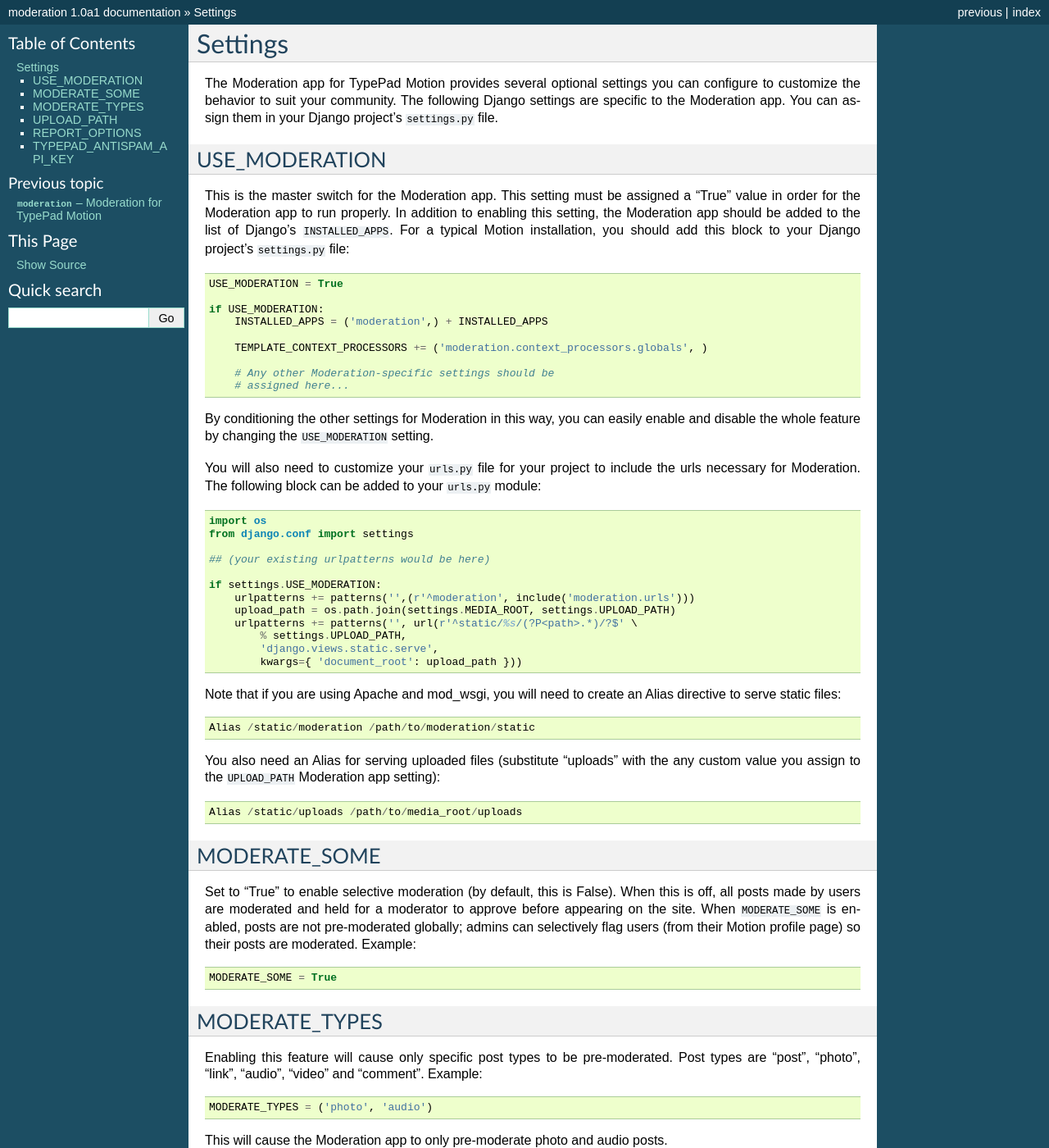
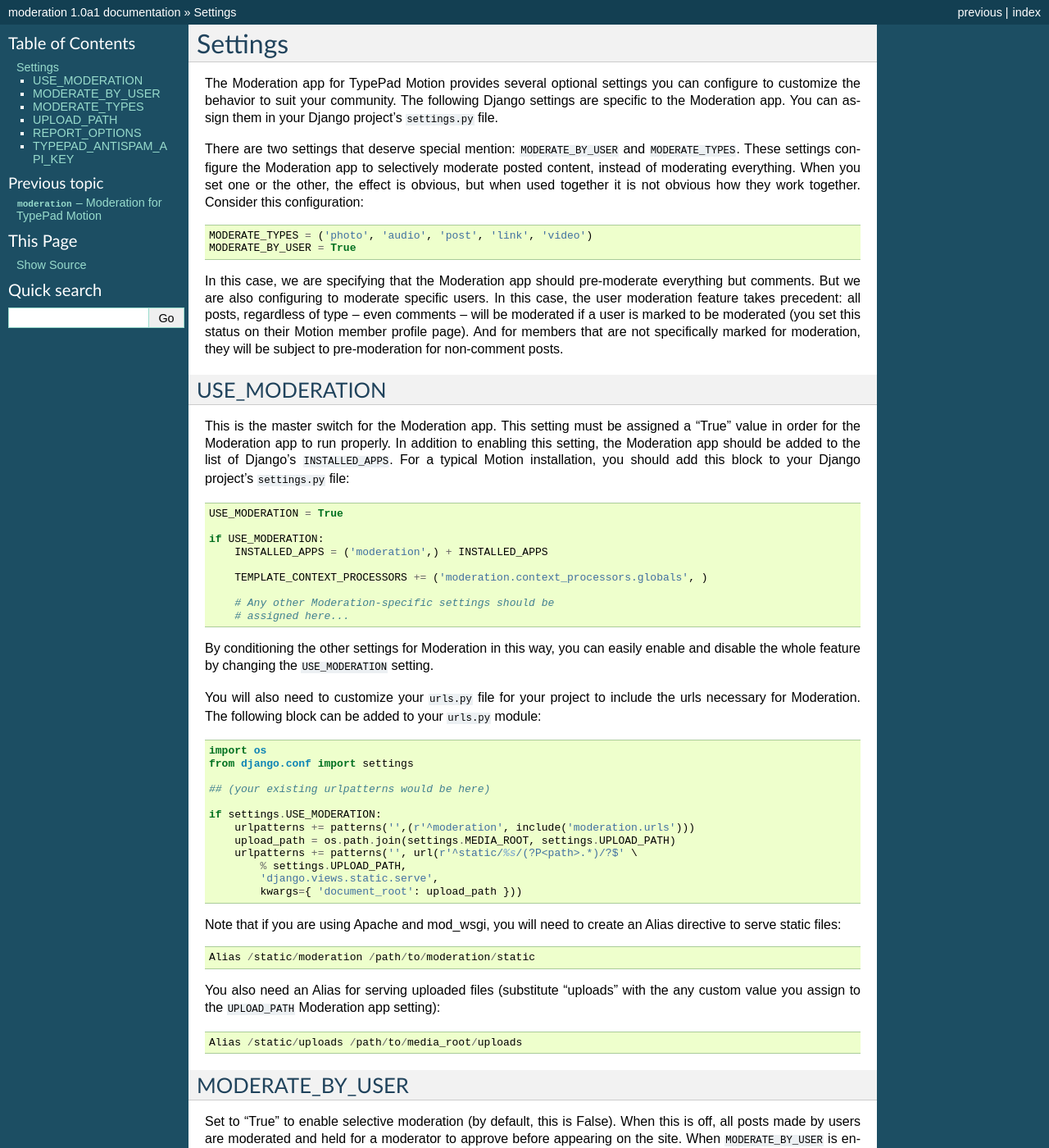
Before and after one commit to lgiorgi/typepadapp-moderation, a Sphinx documentation site: the page built from doc/settings.rst, in a window 1280 px wide and 1400 px high. Shown: the whole window at 82% size. Built offline with Sphinx 7.4.7, drawn with Linux system fonts in a browser that asks for light colours.

Commit message:
Changed MODERATE_SOME setting name to MODERATE_BY_USER. Fixed handling of MODERATE_TYPES when empty or None.

```diff
--- a/README.rst
+++ b/README.rst
@@ -39,7 +39,7 @@ And include the following in your local_settings.py module:
 
         ## For selective moderation; enabling this feature will default
         ## moderation so that it is only done for specific users.
-        # MODERATE_SOME = True
+        # MODERATE_BY_USER = True
 
         ## For selective moderation; enabling this feature will default
         ## moderation so that it is only done for these specific post types.
--- a/doc/settings.rst
+++ b/doc/settings.rst
@@ -5,6 +5,23 @@ The Moderation app for TypePad Motion provides several optional settings you
 can configure to customize the behavior to suit your community. The following
 Django settings are specific to the Moderation app. You can assign them in
 your Django project's ``settings.py`` file.
+
+There are two settings that deserve special mention: ``MODERATE_BY_USER`` and
+``MODERATE_TYPES``. These settings configure the Moderation app to selectively
+moderate posted content, instead of moderating everything. When you set one or
+the other, the effect is obvious, but when used together it is not obvious how
+they work together. Consider this configuration::
+
+    MODERATE_TYPES = ('photo', 'audio', 'post', 'link', 'video')
+    MODERATE_BY_USER = True
+
+In this case, we are specifying that the Moderation app should pre-moderate
+everything but comments. But we are also configuring to moderate specific
+users. In this case, the user moderation feature takes precedent: all posts,
+regardless of type -- even comments -- will be moderated if a user is marked
+to be moderated (you set this status on their Motion member profile page). And
+for members that are not specifically marked for moderation, they will be
+subject to pre-moderation for non-comment posts.
 
 
 USE_MODERATION
@@ -59,16 +76,16 @@ setting)::
     Alias /static/uploads /path/to/media_root/uploads
 
 
-MODERATE_SOME
--------------
+MODERATE_BY_USER
+----------------
 
 Set to "True" to enable selective moderation (by default, this is False). When
 this is off, all posts made by users are moderated and held for a moderator to
-approve before appearing on the site. When ``MODERATE_SOME`` is enabled, posts
-are not pre-moderated globally; admins can selectively flag users (from their
-Motion profile page) so their posts are moderated. Example::
+approve before appearing on the site. When ``MODERATE_BY_USER`` is enabled,
+posts are not pre-moderated globally; admins can selectively flag users (from
+their Motion profile page) so their posts are moderated. Example::
 
-    MODERATE_SOME = True
+    MODERATE_BY_USER = True
 
 
 MODERATE_TYPES
```
Also changed, not shown: 1 other file.
